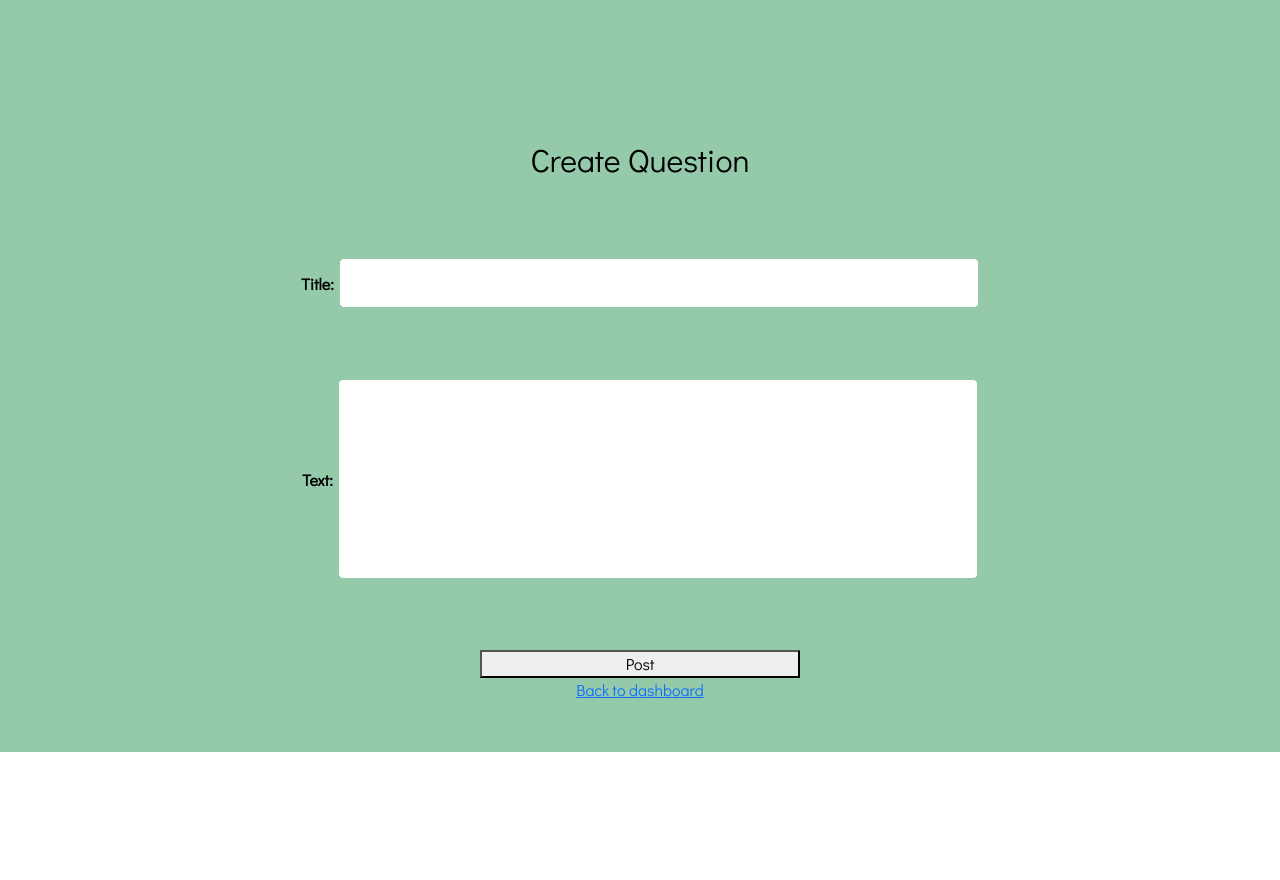
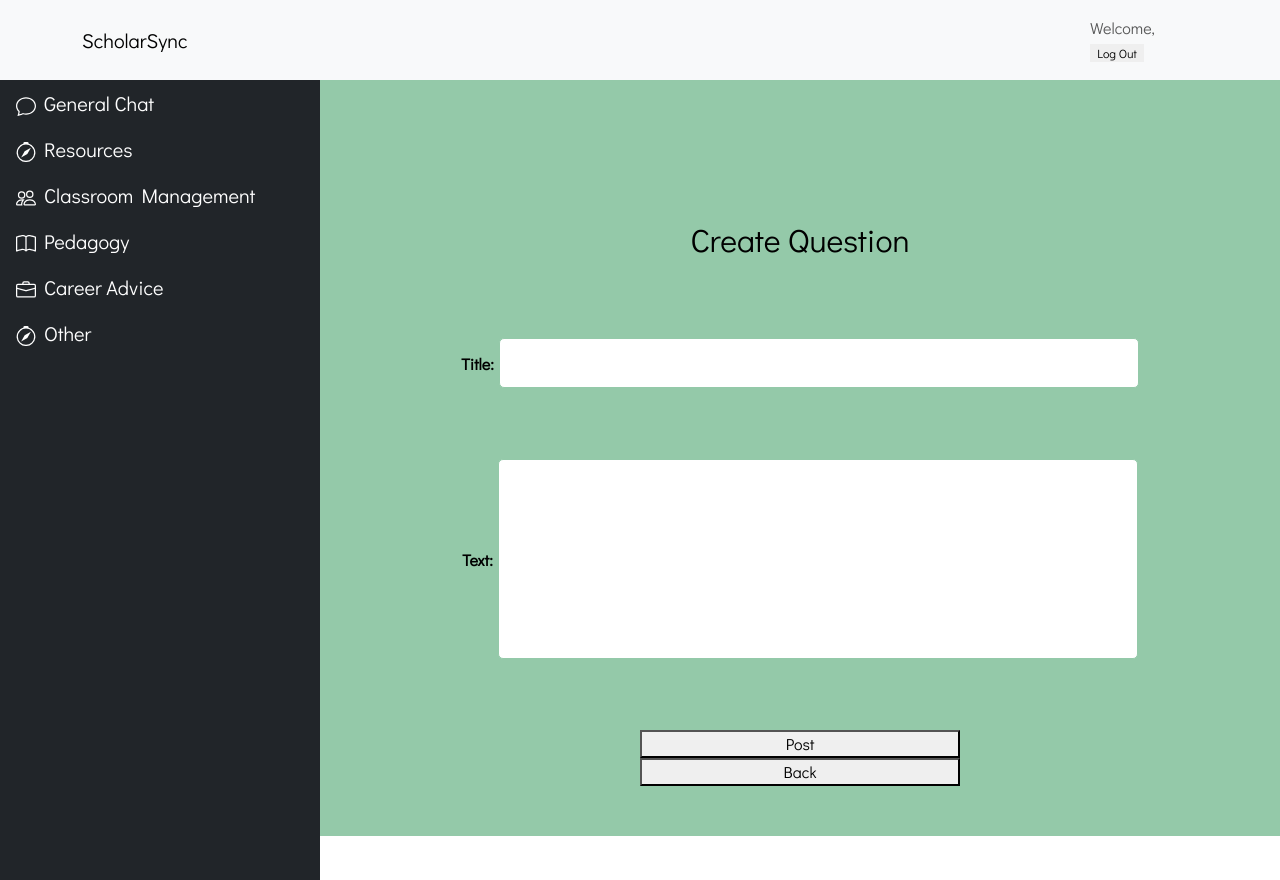
Before and after one commit to hayleypyle/ScholarSync, a React (Vite) app in the folder scholar-sync/: page /#/create/1 in a window 1280 px wide. Before the commit the page ends 800 px from the top, so only its background shows below. Built offline with nearby package versions, Linux system fonts and the light colour scheme.

Commit message:
updated back buttons and create question to have the navbars

```diff
--- a/scholar-sync/src/pages/create.jsx
+++ b/scholar-sync/src/pages/create.jsx
@@ -5,6 +5,7 @@ import axios from 'axios';
 import { useAuth } from '../js/AuthContext'
 import './css/create.css'
 import LeftNav from './navbar'
+import SidebarMenu from './SidebarMenu';
 
 
 
@@ -22,8 +23,24 @@ export default function Create() {
         uname: uname
     })
 
+    const subcategoryUrls = {
+        1: '/#/general-chat',
+        2: '/#/resources',
+        3: '/#/management',
+        4: '/#/pedagogy',
+        5: '/#/career',
+        6: '/#/other',
+    };
 
-    const navigate = useNavigate();
+
+    const navigateBackToSubcategory = (subcategory_id) => {
+        const subcategoryUrl = subcategoryUrls[subcategory_id];
+        if (subcategoryUrl) {
+            window.location.href = subcategoryUrl;
+        } else {
+            console.error(`Subcategory URL not found for ID ${subcategory_id}`);
+        }
+    };
 
 
     const handleSubmit = (event) =>{
@@ -31,7 +48,7 @@ export default function Create() {
         console.log(values)
         axios.post("http://localhost:3000/create", values)
             .then(res =>{
-                navigate('/')
+                navigateBackToSubcategory(subcategory_id)
             })
             .catch(err => console.log(err))
     }
@@ -39,7 +56,13 @@ export default function Create() {
 
     return (
         <>
-
+        <LeftNav></LeftNav>
+        <div className="container-fluid d-flex flex-row p-0">
+        <div className="col-lg-3">
+            <SidebarMenu>
+            </SidebarMenu>
+        </div>
+        <div className="col-lg-9">
         <div className="create-container">
 
         <form action="" onSubmit = {handleSubmit}>
@@ -58,10 +81,15 @@ export default function Create() {
 
             <div className="end-container">
             <button type="submit">Post</button>
-            <Link to ="/">Back to dashboard</Link></div>
+            <button onClick={() => navigateBackToSubcategory(subcategory_id)}>Back</button>
+            </div>
 
         </form>
         </div>
+        </div>
+        </div>
+
+
         </>
     )
 }
--- a/scholar-sync/src/pages/css/question.css
+++ b/scholar-sync/src/pages/css/question.css
@@ -1,7 +1,3 @@
-.big-container{
-    /* display:flex; */
-    /* flex-direction: inline; */
-}
 
 .question-detail{
     padding:5%;
--- a/scholar-sync/src/pages/question.jsx
+++ b/scholar-sync/src/pages/question.jsx
@@ -121,7 +121,8 @@ export default function Question() {
                 ) : (
                     <p>Loading...</p>
                 )}
-                <Link to="/">Back to dashboard</Link>
+                <button onClick={() => navigateBackToSubcategory(subcategory_id)}>Back</button>
+
             </div>
             </div>
             </div>
```
Also changed, not shown: scholar-sync/src/pages/topics/career.jsx (indentation only).
